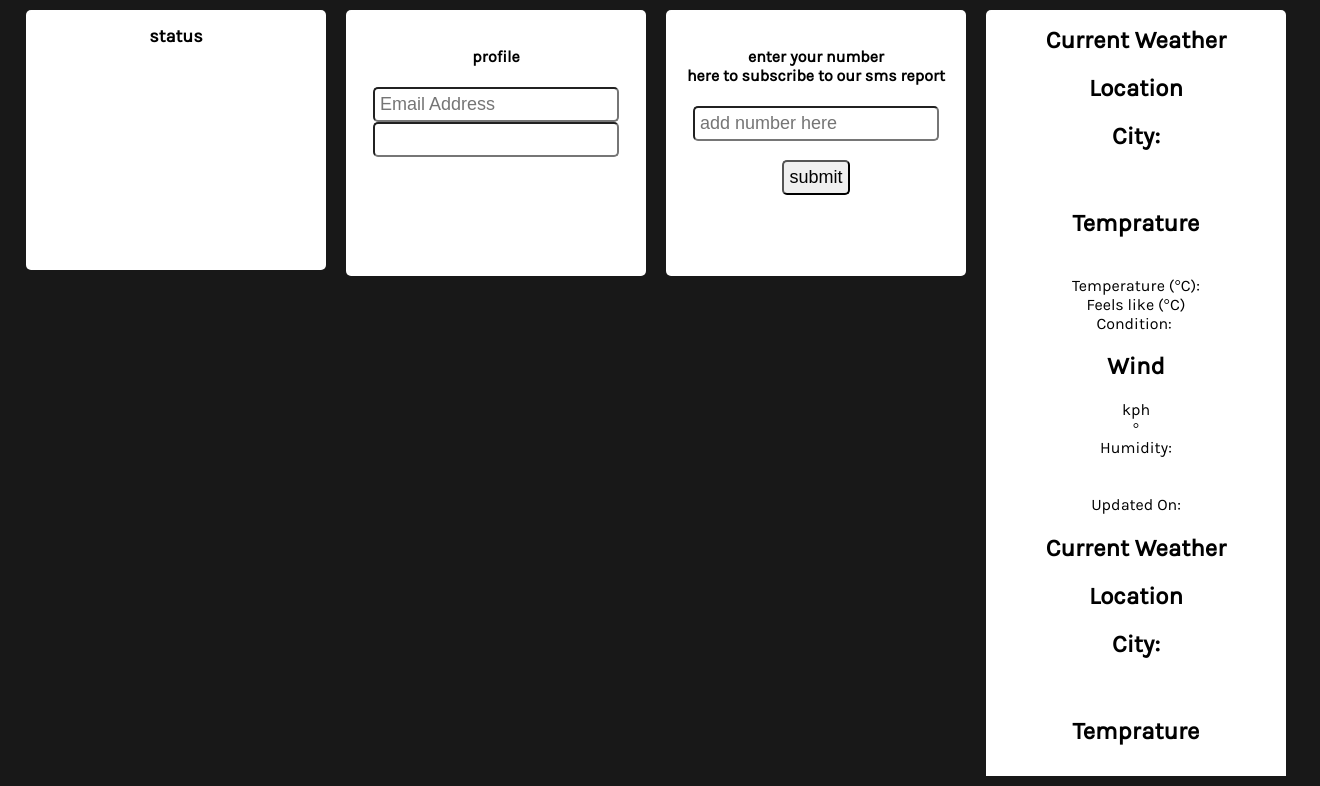
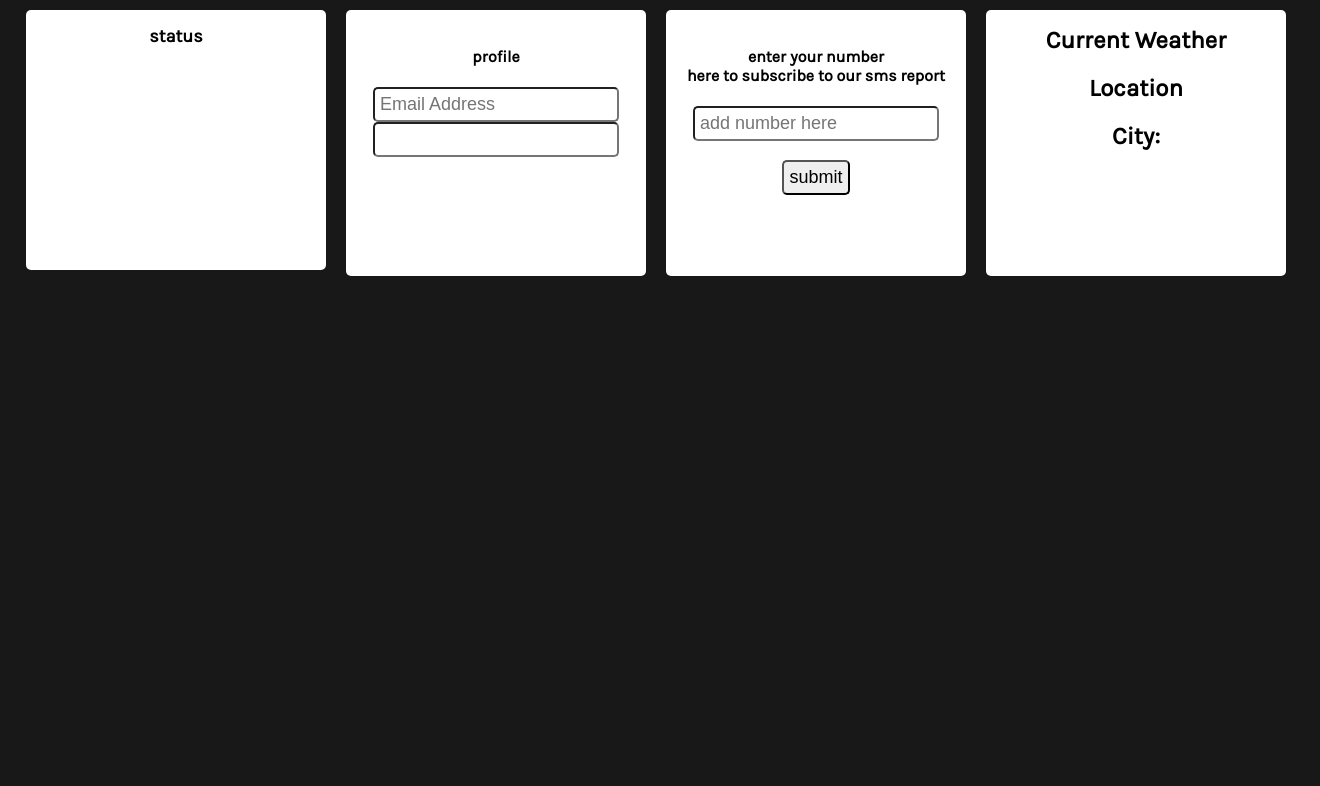
Before and after one commit to moribaleta/Disaster101-1481783933132, a PHP site: page /main.html in a window 1320 px wide. Shown: the part 1154-1940 px from the top of the page. After the commit the page ends 1430 px from the top, so only its background shows below. Run offline with PHP 8.4, Linux system fonts and the light colour scheme; data that the repository does not hold is empty; style sheets or scripts are compiled from the project's sources; some libraries are stand-ins or nearby versions.

Commit message:
forecast

```diff
--- a/main.html
+++ b/main.html
@@ -94,7 +94,7 @@
 
                 </form>
             </div>
-            <div id="crowd_report" class="forecast">
+            <div id="crowd_report">
                 <iframe id="forecast_data" src="multipleforecast.php"></iframe>
             </div>
             <!--div id="data_content">
--- a/resources/css/style.css
+++ b/resources/css/style.css
@@ -143,15 +143,7 @@ select{
     height: 25px;
 }
 
-.forecast{
-    width: 100%;
-}
-#forecast_data{
-    background: white;
-    border: none;
-    height: 100%;
-    width: 100%;
-}
+
 @media screen and (max-width: 700px){
     #data_container #bottom_a{
         position: relative;
@@ -182,3 +174,9 @@ select{
     }
 
 }
+#forecast_data{
+    background: white;
+    border: none;
+    height: auto;
+    width: 100%;
+}
```
